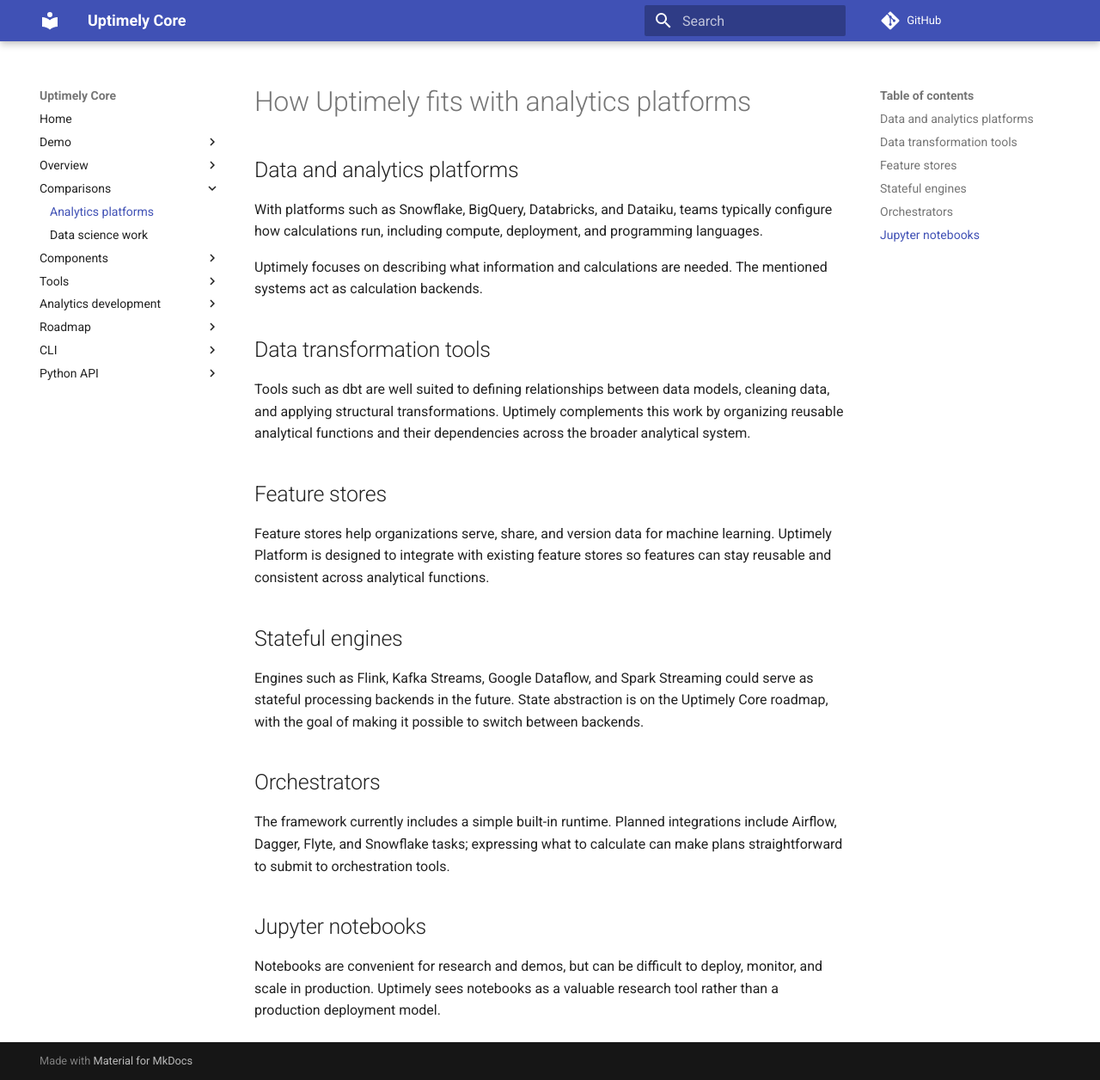
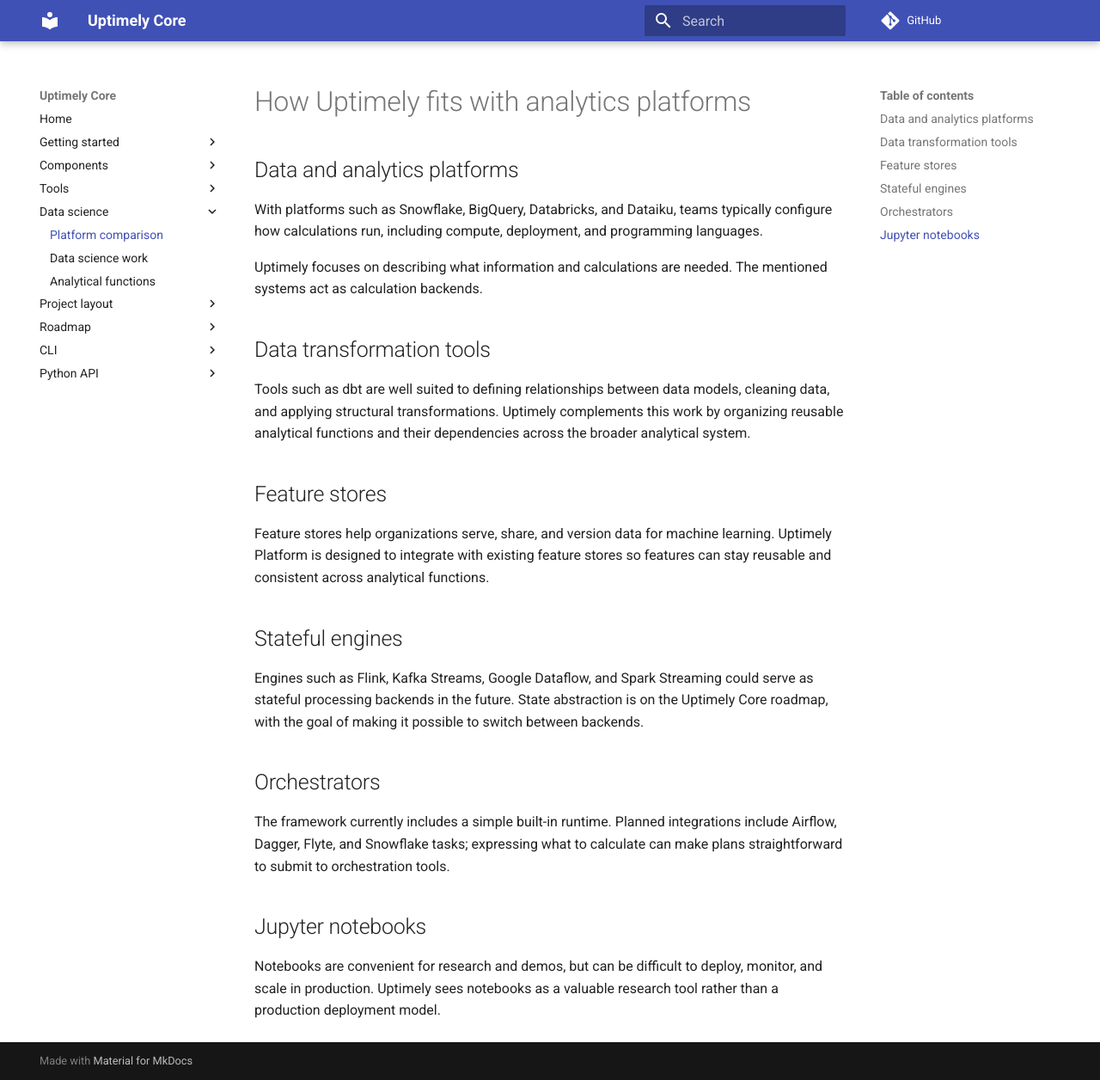
Before and after one commit to uptimely-ai/uptimely-core, an MkDocs documentation site: the page built from docs/data-science/platform-comparison.md, in a window 1280 px wide and 1256 px high. Shown: the whole window at 86% size. Built offline with MkDocs 1.6.1 and Material for MkDocs 9.7.7, drawn with Linux system fonts in a browser that asks for light colours; comment, search, counter and statistics services are not loaded.

Commit message:
Reorganize docs sections

```diff
--- a/mkdocs.yml
+++ b/mkdocs.yml
@@ -57,16 +57,11 @@
 
 nav:
   - Home: index.md
-  - Demo:
-      - Intro: demo/index.md
-      - Pump Analytics: examples/pump_analytics/index.html
-  - Overview:
+  - Getting started:
+      - "Demo: Pump Analytics": examples/pump_analytics/index.html
       - The problem: overview/problem.md
       - Architecture: overview/architecture.md
-      - Spec: overview/spec.md
-  - Comparisons:
-      - Analytics platforms: comparisons/analytics-platforms.md
-      - Data science work: comparisons/data-science-work.md
+      - Spec infographic: overview/spec.md
   - Components:
       - About: components/index.md
       - Spec: components/spec.md
@@ -76,10 +71,13 @@
       - Overview: tools/index.md
       - Explorer: tools/explorer.md
       - AI agents: tools/ai.md
-  - Analytics development:
-      - Project structure: development/project-structure.md
-      - Organizing analytics: development/organize.md
-      - Analytical functions: development/analytical-functions.md
+  - Data science:
+      - Platform comparison: data-science/platform-comparison.md
+      - Data science work: data-science/way-of-work.md
+      - Analytical functions: data-science/analytical-functions.md
+  - Project layout:
+      - Project structure: project-layout/project-structure.md
+      - Organizing analytics: project-layout/organize.md
   - Roadmap:
       - Development roadmap: roadmap/index.md
       - Backlog: roadmap/backlog.md
```
Also changed, not shown: docs/python/python.md (+1 -1 lines), docs/data-science/analytical-functions.md (renamed from docs/development/analytical-functions.md), docs/data-science/platform-comparison.md (renamed from docs/comparisons/analytics-platforms.md), docs/data-science/way-of-work.md (renamed from docs/comparisons/data-science-work.md), docs/project-layout/organize.md (renamed from docs/development/organize.md), docs/project-layout/project-structure.md (renamed from docs/development/project-structure.md).
